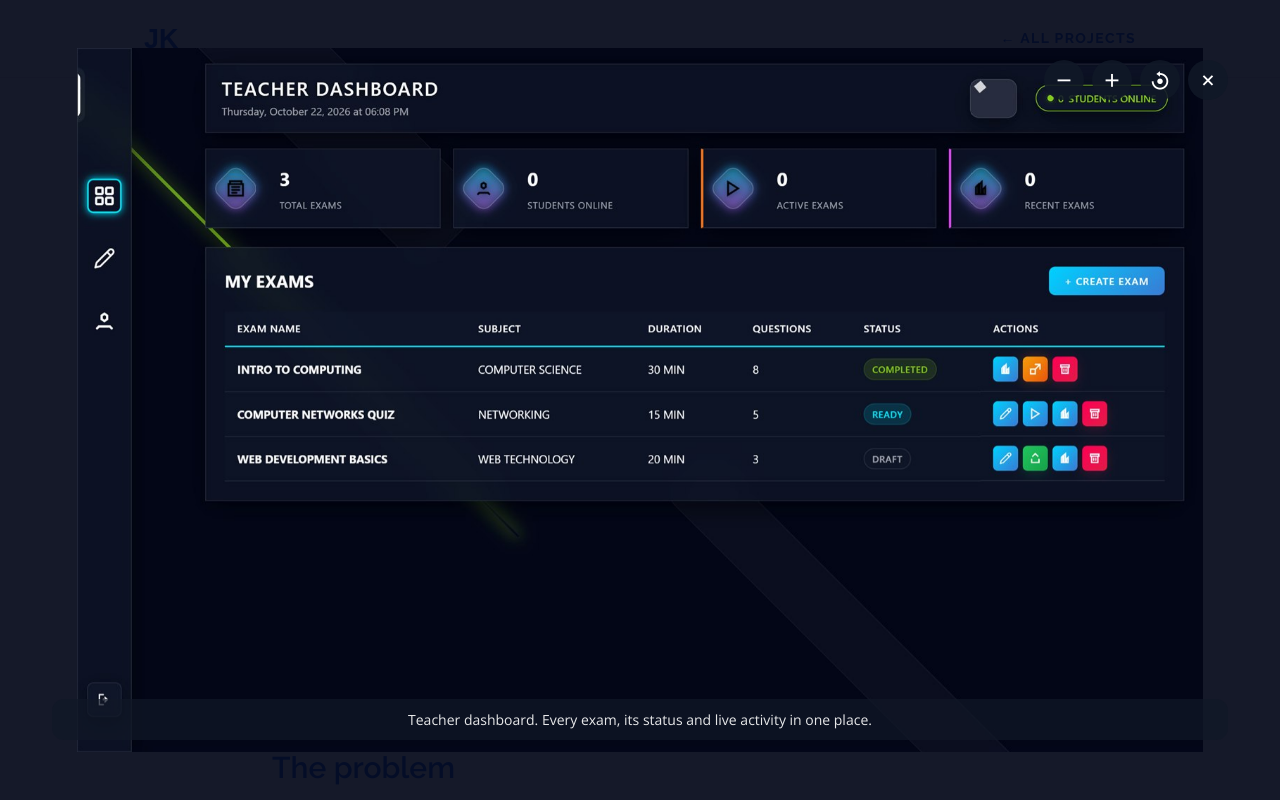
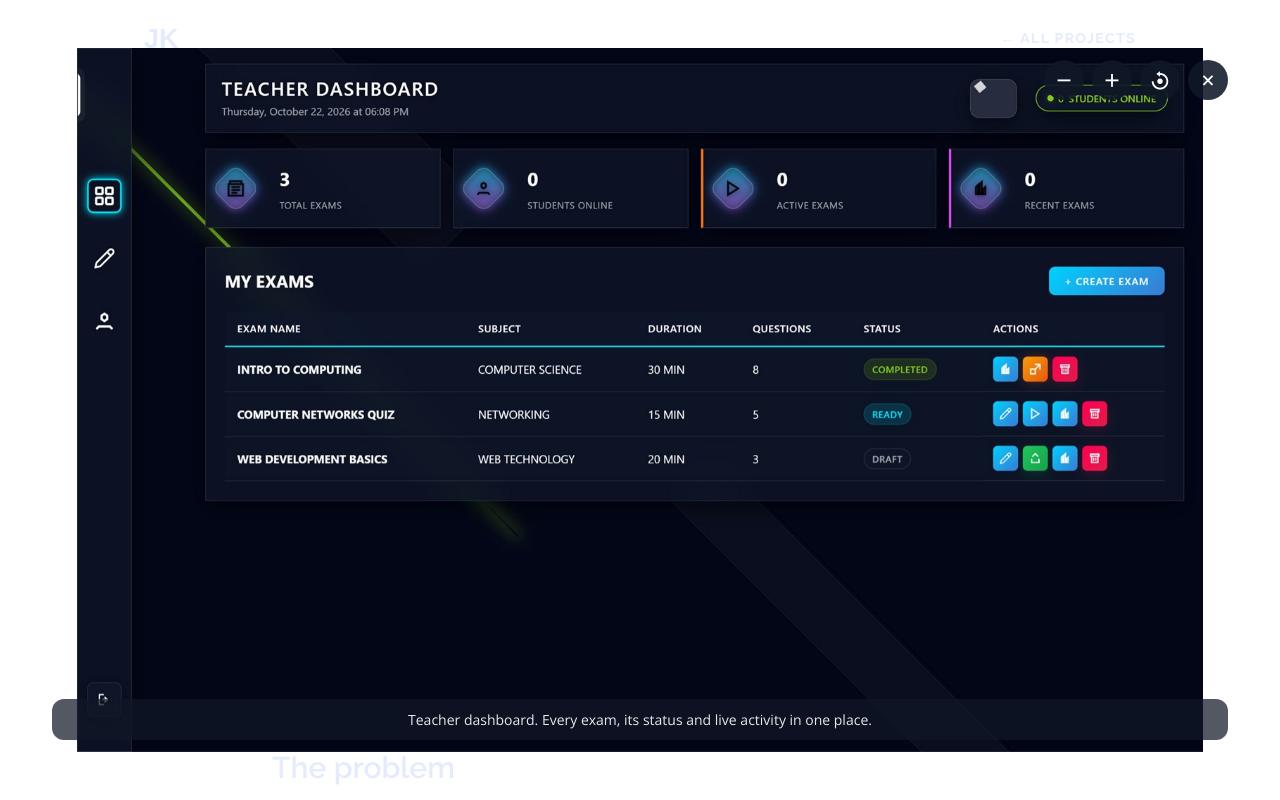
Before and after one commit to Nexify815/Portfolio, a website: page work/lan-exam.html in a window 1280 px wide. Both pictures are taken after a click on the button 492 px from the left and 1322 px from the top of the page. Shown: the part 922-1722 px from the top of the page. Drawn offline with nearby package versions, Linux system fonts and the light colour scheme.

Commit message:
Use white transparent background for expanded screenshot lightbox

```diff
--- a/work/lan-exam.html
+++ b/work/lan-exam.html
@@ -125,7 +125,7 @@
         display: none;
         align-items: center;
         justify-content: center;
-        background: rgba(2, 6, 23, 0.92);
+        background: rgba(255, 255, 255, 0.88);
         padding: 20px;
       }
       .screen-lightbox[aria-hidden="false"] {
```
Also changed, not shown: work/student-reports.html (+1 -1 lines).
